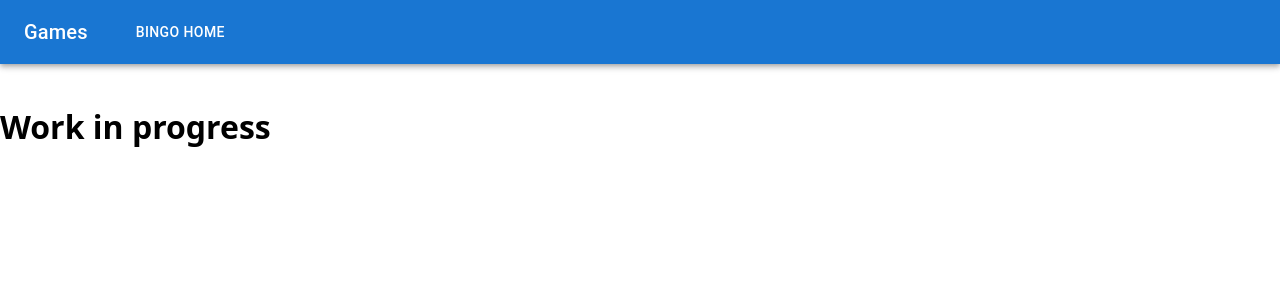
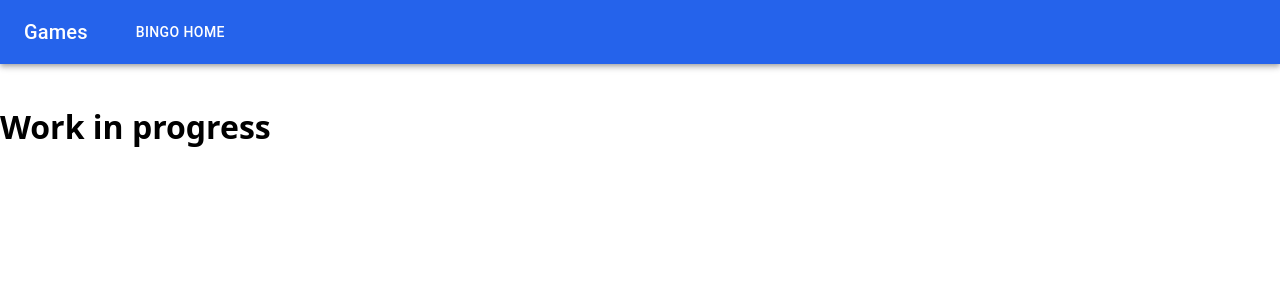
Before and after one commit to hagensv-web/games, a Next.js app: page /bingo/play in a window 1280 px wide. Shown: the top 300 px of the page. Built offline with nearby package versions, Linux system fonts and the light colour scheme; what @mui/material-nextjs would draw is missing.

Commit message:
custom theme

```diff
--- a/src/app/layout.tsx
+++ b/src/app/layout.tsx
@@ -4,6 +4,8 @@ import { Suspense } from "react";
 import Navigation from "@/components/Navigation";
 import { AppRouterCacheProvider } from "@mui/material-nextjs/v13-appRouter";
 import { GoogleAnalytics } from "@next/third-parties/google";
+import { ThemeProvider } from "@mui/material/styles";
+import { theme } from "@/theme/mainTheme";
 
 export const metadata: Metadata = {
   title: "HagenSV Games",
@@ -25,10 +27,13 @@ export default function RootLayout({
       </head>
       <body>
         <AppRouterCacheProvider>
+        <ThemeProvider theme={theme}>
         <Navigation />
           <Suspense>
             {children}
           </Suspense>
+        {/* <Footer /> */}
+        </ThemeProvider>
         </AppRouterCacheProvider>
       </body>
     </html>
--- /dev/null
+++ b/src/theme/mainTheme.ts
@@ -0,0 +1,20 @@
+'use client';
+import { createTheme } from '@mui/material/styles';
+
+// Background: #F8FAFC (very light gray)
+// Surface: #FFFFFF
+// Primary accent: #2563EB (blue)
+// Secondary accent: #10B981 (emerald)
+// Text: #1E293B
+
+export const theme = createTheme({
+  palette: {
+    background: {
+      default: "#f8fafc",
+      paper: "#ffffff"
+    },
+    primary: { main: "#2563EB" },
+    secondary: { main: "#10b981" },
+    text: { primary: "#1e293b" }
+  }
+})
```
